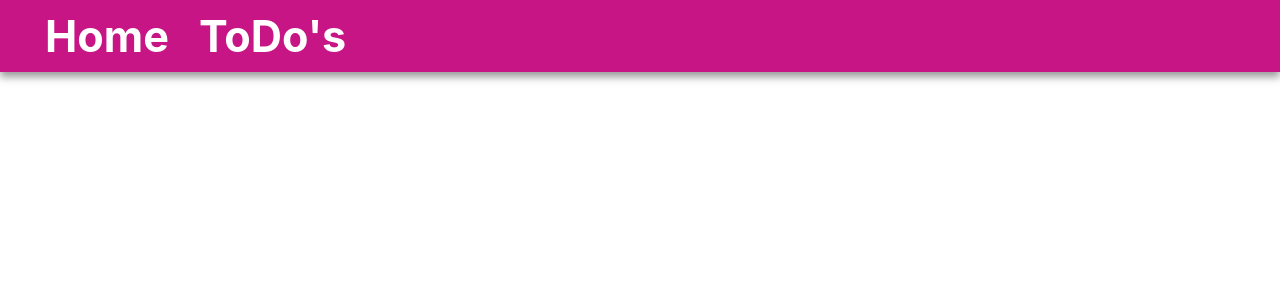
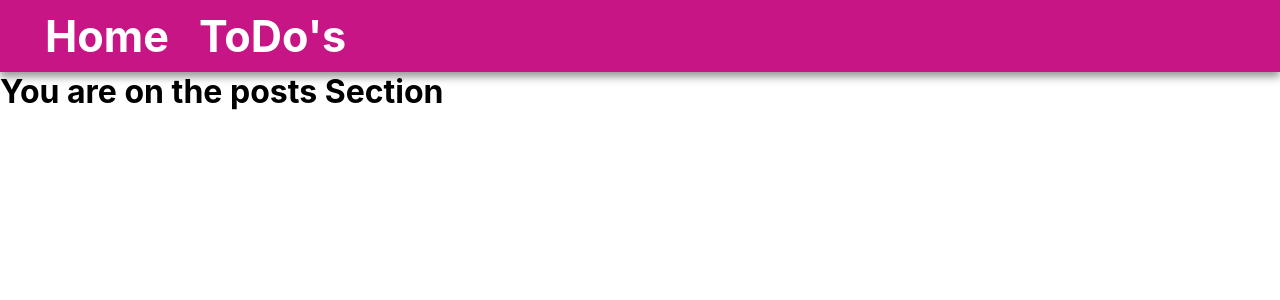
Before and after one commit to NilsonKr/Blog_Redux, a React (Create React App) app: page /posts/1 in a window 1280 px wide. Shown: the top 300 px of the page. Built offline with nearby package versions, Linux system fonts and the light colour scheme; no server answers.

Commit message:
:sparkles: [ADD] Posts Page

```diff
--- a/src/App.js
+++ b/src/App.jsx
@@ -3,6 +3,7 @@ import { BrowserRouter, Route, Switch } from 'react-router-dom';
 
 import Layout from './components/Layout';
 import Home from './pages/Home';
+import Posts from './pages/Posts';
 
 function App() {
 	return (
@@ -10,6 +11,7 @@ function App() {
 			<Layout>
 				<Switch>
 					<Route exact path='/' component={Home} />
+					<Route exact path='/posts/:userKey' component={Posts} />
 				</Switch>
 			</Layout>
 		</BrowserRouter>
--- a/src/pages/Home.jsx
+++ b/src/pages/Home.jsx
@@ -16,6 +16,7 @@ const Home = props => {
 		}
 	}, []);
 
+	//Handling Asynchronus Stage
 	if (props.loading) {
 		return (
 			<div className='home'>
--- /dev/null
+++ b/src/pages/Posts.jsx
@@ -0,0 +1,32 @@
+import React, { useEffect } from 'react';
+import { connect } from 'react-redux';
+import * as usersActions from '../actions/usersActions';
+
+import './styles/posts.css';
+import LandingImage from '../Assets/landingImage.jpg';
+
+const { getAll: getAllUsers } = usersActions;
+
+const Posts = props => {
+	console.log(props);
+
+	useEffect(() => {
+		if (!props.users.length) {
+			props.getAllUsers();
+		}
+	}, []);
+
+	return (
+		<div>
+			<h1>You are on the posts Section </h1>
+		</div>
+	);
+};
+
+const mapStateToProps = reducers => reducers.usersReducer;
+
+const mapDispatchToProps = {
+	getAllUsers,
+};
+
+export default connect(mapStateToProps, mapDispatchToProps)(Posts);
```
Also changed, not shown: src/Assets/landingImage.jpg (added), src/pages/styles/posts.css (added).
